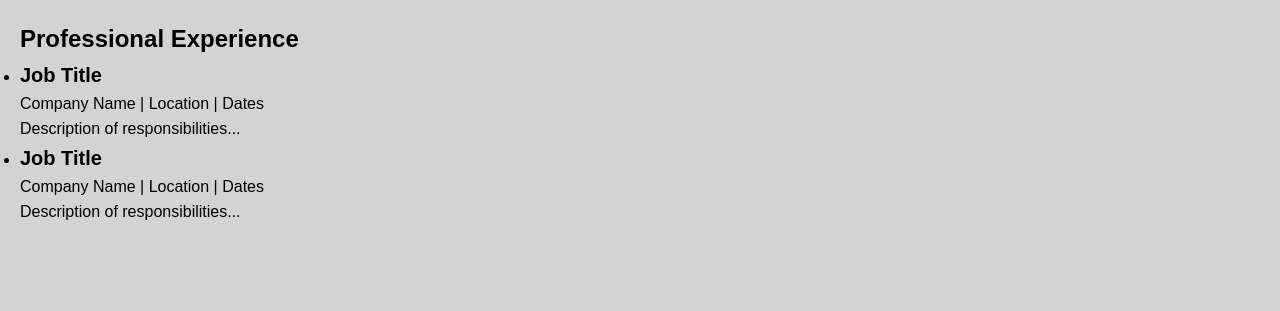
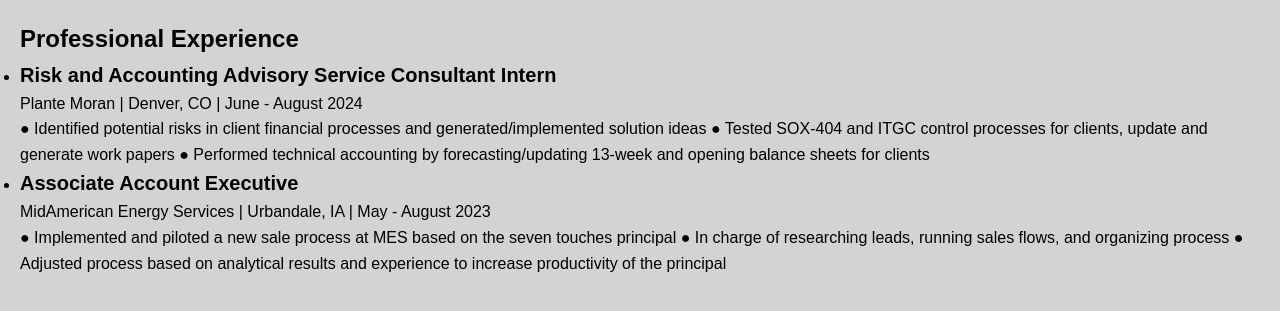
Before and after one commit to kassiepietsch/klpietsch-portfolio, a Flask app: page /experience in a window 1280 px wide. Shown: the part 123-434 px from the top of the page. Run offline with Flask 3, Linux system fonts and the light colour scheme.

Commit message:
updating personal information

```diff
--- a/templates/about.html
+++ b/templates/about.html
@@ -22,7 +22,7 @@
     <main>
         <section>
             <h2>Personal Information</h2>
-            <p>Introduction and personal details...</p>
+            <p>I am a graduating senior at the University of Iowa majoring in Finance, Business Analyics and RMI. I will be moving to Denver after graduation to start full time as a consultant at Plante Moran.</p>
         </section>
     </main>
 
--- a/templates/experience.html
+++ b/templates/experience.html
@@ -25,13 +25,17 @@
             <!-- Add details of your work experience here -->
             <ul>
                 <li>
-                    <h3>Job Title</h3>
-                    <p>Company Name | Location | Dates</p>
-                    <p>Description of responsibilities...</p>
+                    <h3>Risk and Accounting Advisory Service Consultant Intern</h3>
+                    <p>Plante Moran | Denver, CO | June - August 2024</p>
+                    <p>● Identified potential risks in client financial processes and generated/implemented solution ideas
+                        ● Tested SOX-404 and ITGC control processes for clients, update and generate work papers
+                        ● Performed technical accounting by forecasting/updating 13-week and opening balance sheets for clients</p>
                 </li>
                 <li>
-                    <h3>Job Title</h3>
-                    <p>Company Name | Location | Dates</p>
-                    <p>Description of responsibilities...</p>
+                    <h3>Associate Account Executive</h3>
+                    <p>MidAmerican Energy Services | Urbandale, IA | May - August 2023</p>
+                    <p>● Implemented and piloted a new sale process at MES based on the seven touches principal
+                        ● In charge of researching leads, running sales flows, and organizing process
+                        ● Adjusted process based on analytical results and experience to increase productivity of the principal</p>
                 </li>
             </ul
--- a/templates/socials.html
+++ b/templates/socials.html
@@ -24,9 +24,8 @@
             <h2>Connect with Me</h2>
             <!-- Add social media links/icons here -->
             <ul>
-                <li><a href="https://twitter.com/mytwitter">Twitter</a></li>
-                <li><a href="https://www.linkedin.com/in/mylinkedin">LinkedIn</a></li>
-                <li><a href="https://github.com/mygithub">GitHub</a></li>
+                <li><a href="https://linkedin.com/in/kassie-pietsch-724b16221">LinkedIn</a></li>
+                <li><a href="https://github.com/kassiepietsch">GitHub</a></li>
             </ul>
         </section>
     </main>
```
